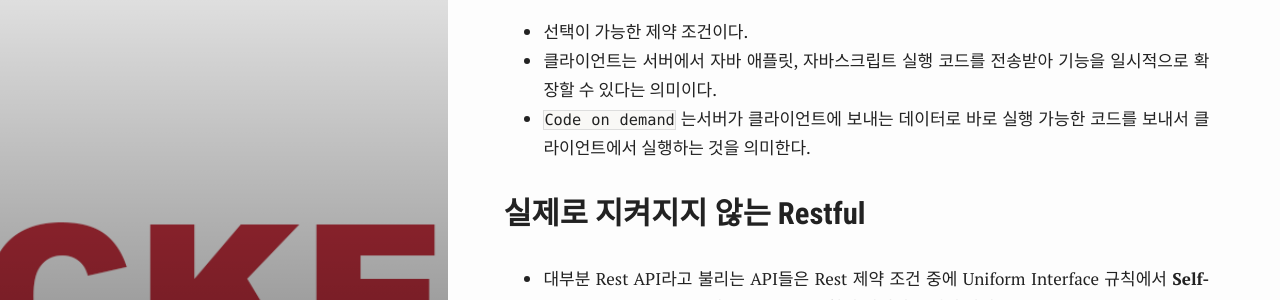
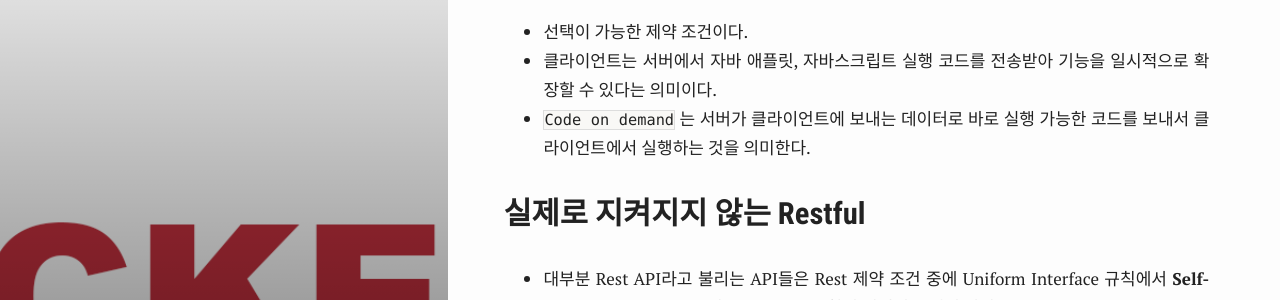
Before and after one commit to Err0rCode7/Err0rCode7.github.io, a Jekyll site: the page built from _posts/Backend/2021-05-08-진정한_REST_API.md, in a window 1280 px wide and 900 px high, scrolled down 5387 px. Shown: the part 153-453 px from the top of the window. Built offline with Jekyll 4.4.1, drawn with Linux system fonts in a browser that asks for light colours; comment, search, counter and statistics services are not loaded.

Commit message:
# Add space

```diff
--- a/_posts/Backend/2021-05-08-진정한_REST_API.md
+++ b/_posts/Backend/2021-05-08-진정한_REST_API.md
@@ -193,7 +193,7 @@ API가 아래의 6가지 제약조건을 만족하면 Restful하다고 한다.
 
 - 선택이 가능한 제약 조건이다.
 - 클라이언트는 서버에서 자바 애플릿, 자바스크립트 실행 코드를 전송받아 기능을 일시적으로 확장할 수 있다는 의미이다.
-- `Code on demand` 는서버가 클라이언트에 보내는 데이터로 바로 실행 가능한 코드를 보내서 클라이언트에서 실행하는 것을 의미한다.
+- `Code on demand` 는 서버가 클라이언트에 보내는 데이터로 바로 실행 가능한 코드를 보내서 클라이언트에서 실행하는 것을 의미한다.
 
 ## 실제로 지켜지지 않는 Restful
 
```
